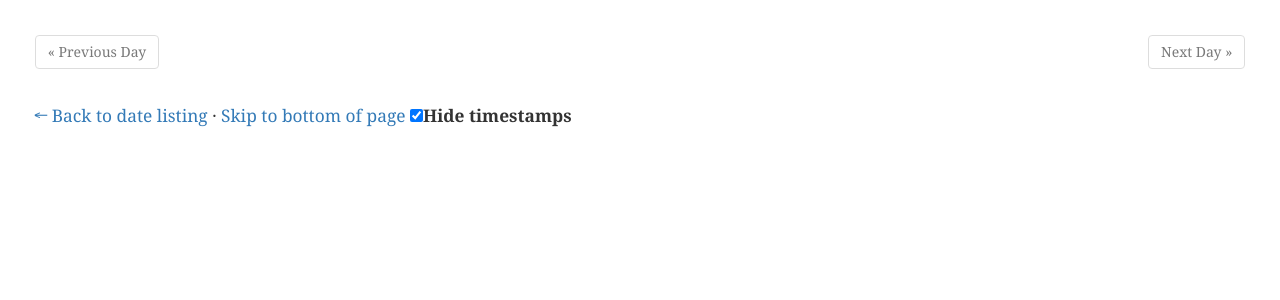
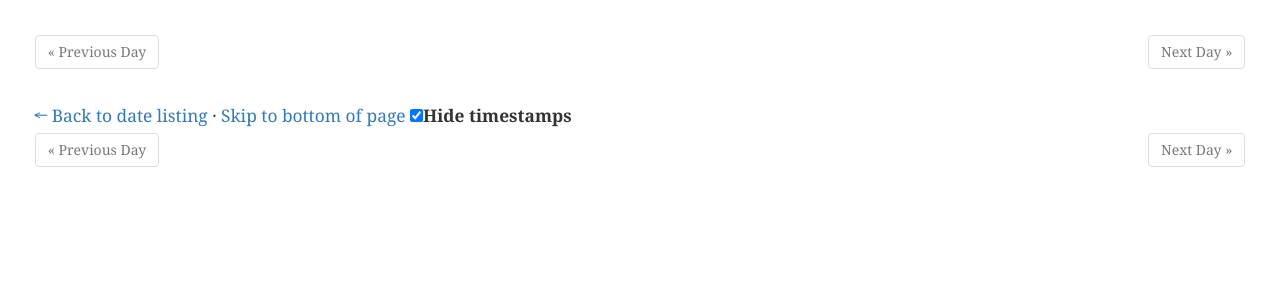
Before and after one commit to starryexpanse/irc-log-viewer, a Flask app: page /irc/logs/1/1/1/1/ in a window 1280 px wide. Shown: the top 300 px of the page. Run offline with Flask 2, Linux system fonts and the light colour scheme; data that the repository does not hold is empty; some libraries are stand-ins or nearby versions.

Commit message:
Add a second set of next/previous buttons to the bottom of the page

```diff
--- a/templates/logs.html
+++ b/templates/logs.html
@@ -1,7 +1,6 @@
 {% extends "base.html" %}
 
-{% block body %}
-
+{% macro prev_next() %}
    <div class='navbuttons' >
       <div>
          <a class='btn btn-default {% if not prev_browsable_day %} disabled {% endif %} '
@@ -19,6 +18,11 @@
          </a>
       </div>
    </div>
+{% endmacro %}
+
+{% block body %}
+
+   {{ prev_next() }}
 
    <a class='back-button' href="../../../">&larr; Back to date listing</a>
 
@@ -83,4 +87,6 @@
    {% endfilter %}
    </table>
 
+   {{ prev_next() }}
+
 {% endblock %}
```
